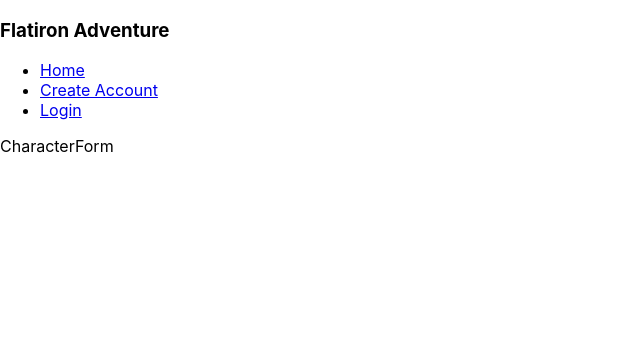
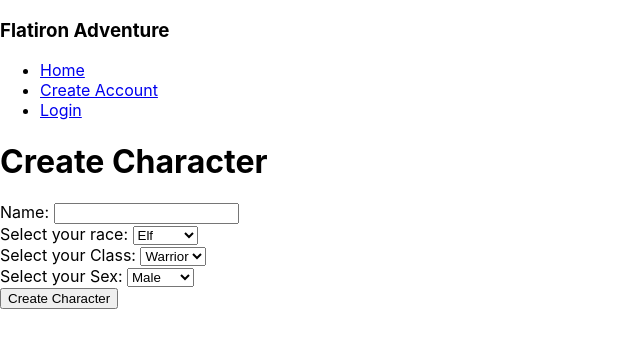
Before and after one commit to Enoch2k2/phase-2-example-build-flatiron-adventure, a React (Create React App) app: page /characters/new in a window 1280 px wide. Shown: the top 348 px of the page, without its empty margins (0-640 px from the left). Built offline with nearby package versions, Linux system fonts and the light colour scheme.

Commit message:
added characters and authorization

```diff
--- a/db.json
+++ b/db.json
@@ -28,5 +28,23 @@
       "username": "samwiseGamgee",
       "id": 7
     }
+  ],
+  "characters": [
+    {
+      "user_id": 1,
+      "name": "Biscuits & Gravey",
+      "race": "human",
+      "stats": {
+        "str": 25,
+        "int": 7,
+        "agi": 12,
+        "hp": 250,
+        "mp": 5,
+        "spd": 10
+      },
+      "klass": "bard",
+      "sex": "female",
+      "id": 1
+    }
   ]
 }
--- a/src/App.jsx
+++ b/src/App.jsx
@@ -52,10 +52,10 @@ const App = () => {
       <Errors errors={ errors } />
       <Routes>
         <Route path="/" element={<Home />} />
-        <Route path="/signup" element={<Signup loginUser={ loginUser } addErrors={ addErrors } clearErrors={ clearErrors } />} />
-        <Route path="/login" element={<Login loginUser={ loginUser } addErrors={ addErrors } clearErrors={ clearErrors } />} />
-        <Route path="/characters" element={<CharacterList />} />
-        <Route path="/characters/new" element={<CharacterForm />} />
+        <Route path="/signup" element={<Signup loggedIn={ loggedIn } loginUser={ loginUser } addErrors={ addErrors } clearErrors={ clearErrors } />} />
+        <Route path="/login" element={<Login loggedIn={ loggedIn } loginUser={ loginUser } addErrors={ addErrors } clearErrors={ clearErrors } />} />
+        <Route path="/characters" element={<CharacterList loggedIn={ loggedIn } currentUser={ currentUser } />} />
+        <Route path="/characters/new" element={<CharacterForm loggedIn={ loggedIn } currentUser={ currentUser } />} />
       </Routes>
     </Router>
   );
--- a/src/components/characters/CharacterForm.jsx
+++ b/src/components/characters/CharacterForm.jsx
@@ -1,9 +1,152 @@
-import React from 'react'
+import React, { useEffect, useState } from 'react'
+import { useNavigate } from 'react-router-dom'
+import { baseUrl, headers } from '../../Globals';
 
-const CharacterForm = () => {
+const CharacterForm = ({ loggedIn, currentUser }) => {
+  const navigate = useNavigate();
+
+  const [state, setState] = useState({
+    user_id: 0,
+    name: "",
+    race: "elf",
+    stats: {
+      str: 0,
+      int: 0,
+      agi: 0,
+      hp: 0,
+      mp: 0,
+      spd: 0
+    },
+      klass: "warrior",
+      sex: "male"
+  })
+
+  useEffect(() => {
+    // if(!loggedIn) {
+    //   navigate('/login');
+    // }
+    if(loggedIn) {
+      setState({
+        ...state,
+        user_id: currentUser.id,
+        stats: checkClass("warrior")
+      })
+    }
+
+  }, [currentUser, loggedIn])
+
+  const checkClass = (klass) => {
+    switch(klass) {
+      case "warrior":
+        return {
+          str: 25,
+          int: 7,
+          agi: 12,
+          hp: 250,
+          mp: 5,
+          spd: 10
+        }
+      case "bard":
+        return {
+          str: 12,
+          int: 11,
+          agi: 15,
+          hp: 125,
+          mp: 25,
+          spd: 16
+        }
+      case "healer":
+        return {
+          str: 9,
+          int: 20,
+          agi: 9,
+          hp: 100,
+          mp: 220,
+          spd: 14
+        }
+      case "mage":
+        return {
+          str: 7,
+          int: 25,
+          agi: 10,
+          hp: 75,
+          mp: 250,
+          spd: 12
+        }
+      case "thief":
+        return {
+          str: 10,
+          int: 7,
+          agi: 25,
+          hp: 130,
+          mp: 15,
+          spd: 15
+        }
+      }
+  }
+
+  const handleSubmit = e => {
+    e.preventDefault();
+    fetch(baseUrl + "/characters", {
+      method: "POST",
+      headers,
+      body: JSON.stringify(state)
+    })
+      .then(resp => resp.json())
+      .then(data => console.log(data))
+  }
+
+  const handleChange = e => {
+    if(e.target.name === "klass") {
+      setState({
+        ...state,
+        klass: e.target.value,
+        stats: checkClass(e.target.value)
+      })
+    } else {
+      setState({
+        ...state,
+        [e.target.name]: e.target.value
+      })
+    }
+  }
+
   return (
     <div>
-      CharacterForm
+      <h1>Create Character</h1>
+      <form onSubmit={ handleSubmit }>
+        <div>
+          <label htmlFor="name">Name: </label>
+          <input type="text" name="name" id="name" value={ state.name} onChange={ handleChange } />
+        </div>
+        <div>
+          <label htmlFor="race">Select your race: </label>
+          <select name="race" id="race" onChange={ handleChange }>
+            <option value="elf">Elf</option>
+            <option value="human">Human</option>
+            <option value="orc">Orc</option>
+            <option value="dwarf">Dwarf</option>
+          </select>
+        </div>
+        <div>
+          <label htmlFor="klass">Select your Class: </label>
+          <select name="klass" id="klass" onChange={ handleChange }>
+            <option value="warrior">Warrior</option>
+            <option value="bard">Bard</option>
+            <option value="healer">Healer</option>
+            <option value="mage">Mage</option>
+            <option value="thief">Thief</option>
+          </select>
+        </div>
+        <div>
+          <label htmlFor="sex">Select your Sex: </label>
+          <select name="sex" id="sex" onChange={ handleChange }>
+            <option value="male">Male</option>
+            <option value="female">Female</option>
+          </select>
+        </div>
+        <input type="submit" value="Create Character" />
+      </form>
     </div>
   )
 }
--- a/src/components/characters/CharacterList.jsx
+++ b/src/components/characters/CharacterList.jsx
@@ -1,9 +1,23 @@
-import React from 'react'
+import React, { useEffect } from 'react'
+import { useNavigate } from 'react-router-dom'
 
-const CharacterList = () => {
+const CharacterList = ({ currentUser, loggedIn }) => {
+  const navigate = useNavigate();
+
+  useEffect(() => {
+    if(!loggedIn) {
+      navigate('/login');
+    }
+  }, [loggedIn])
+
+  const handleCreateCharacterButton = () => {
+    navigate('/characters/new');
+  }
+
   return (
     <div>
-      CharacterList
+      <h1>{ currentUser.username }'s Characters</h1>
+      <button onClick={ handleCreateCharacterButton }>Create Character</button>
     </div>
   )
 }
--- a/src/components/navigation/Navbar.jsx
+++ b/src/components/navigation/Navbar.jsx
@@ -14,7 +14,6 @@ const Navbar = ({ loggedIn, logoutUser }) => {
       <ul>
         <li><Link to="/">Home</Link></li>
         <li><Link to="/characters">Characters</Link></li>
-        <li><Link to="/characters/new">Create Character</Link></li>
         <li><a href="#" onClick={ logout }>Logout</a></li>
       </ul>
     )
--- a/src/components/sessions/Login.jsx
+++ b/src/components/sessions/Login.jsx
@@ -2,11 +2,11 @@ import React, { useState, useEffect } from 'react'
 import { useNavigate } from 'react-router-dom';
 import { baseUrl } from '../../Globals';
 
-const Login = ({ loginUser, addErrors, clearErrors }) => {
+const Login = ({ loggedIn, loginUser, addErrors, clearErrors }) => {
   const [username, setUsername] = useState("");
   const [users, setUsers] = useState([]);
 
-  const navigate = useNavigate(0);
+  const navigate = useNavigate();
 
   const handleChange = e => {
     setUsername(e.target.value);
@@ -25,6 +25,9 @@ const Login = ({ loginUser, addErrors, clearErrors }) => {
   }
 
   useEffect(() => {
+    if(loggedIn) {
+      return navigate('/characters')
+    }
     fetch(baseUrl + "/users")
       .then(resp => resp.json())
       .then(data => setUsers(data))
@@ -32,7 +35,7 @@ const Login = ({ loginUser, addErrors, clearErrors }) => {
     return () => {
       clearErrors();
     }
-  }, [])
+  }, [loggedIn])
 
   return (
     <div>
--- a/src/components/sessions/Signup.jsx
+++ b/src/components/sessions/Signup.jsx
@@ -1,7 +1,7 @@
 import React, { useState, useEffect } from 'react'
 import { baseUrl, headers } from '../../Globals';
 import { useNavigate } from 'react-router-dom';
-const Signup = ({ loginUser, addErrors, clearErrors }) => {
+const Signup = ({ loggedIn, loginUser, addErrors, clearErrors }) => {
   const [username, setUsername] = useState('');
   const navigate = useNavigate();
 
@@ -25,10 +25,13 @@ const Signup = ({ loginUser, addErrors, clearErrors }) => {
   }
 
   useEffect(() => {
+    if(loggedIn) {
+      return navigate('/characters')
+    }
     return () => {
       clearErrors();
     }
-  }, [])
+  }, [loggedIn])
 
   return (
     <div>
```
Also changed, not shown: 1 other file (tests, documents, lock files or other folders).
